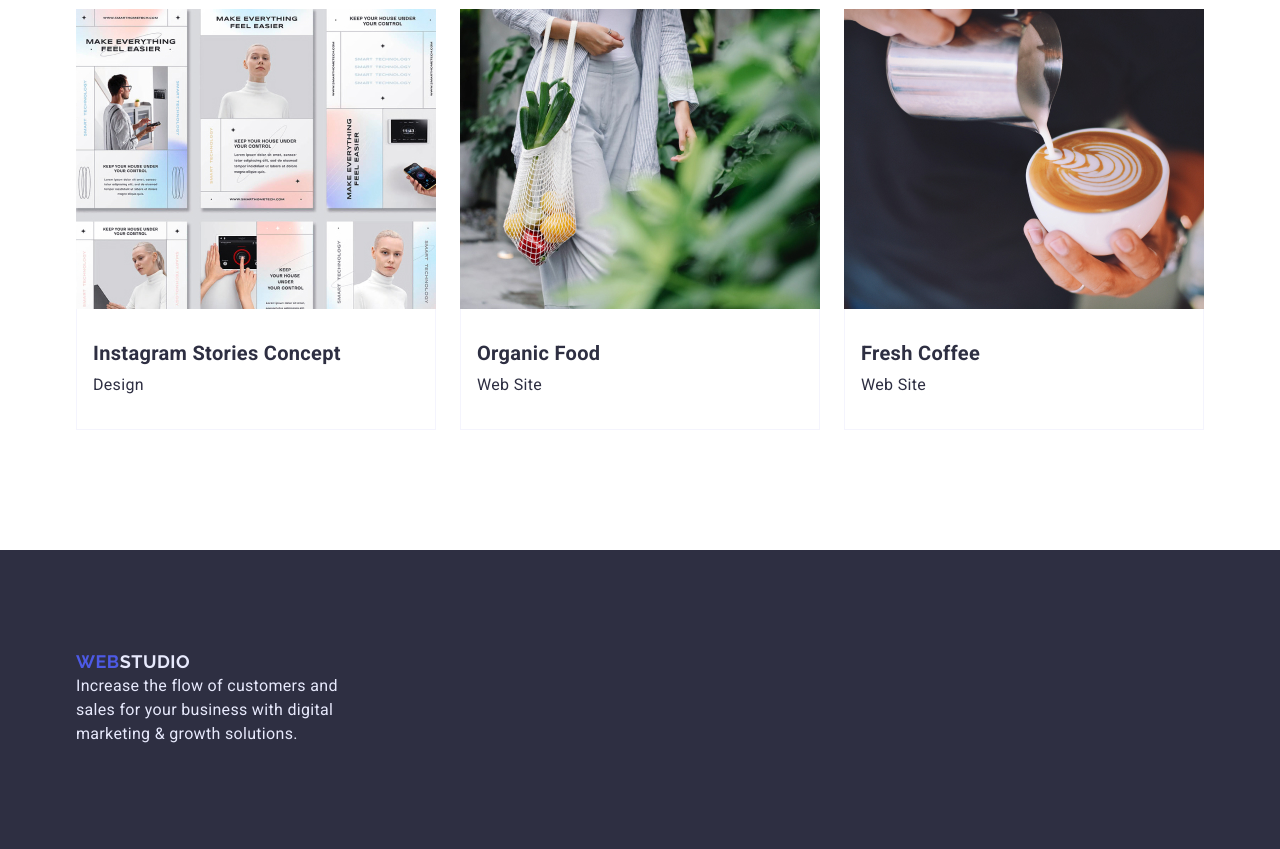
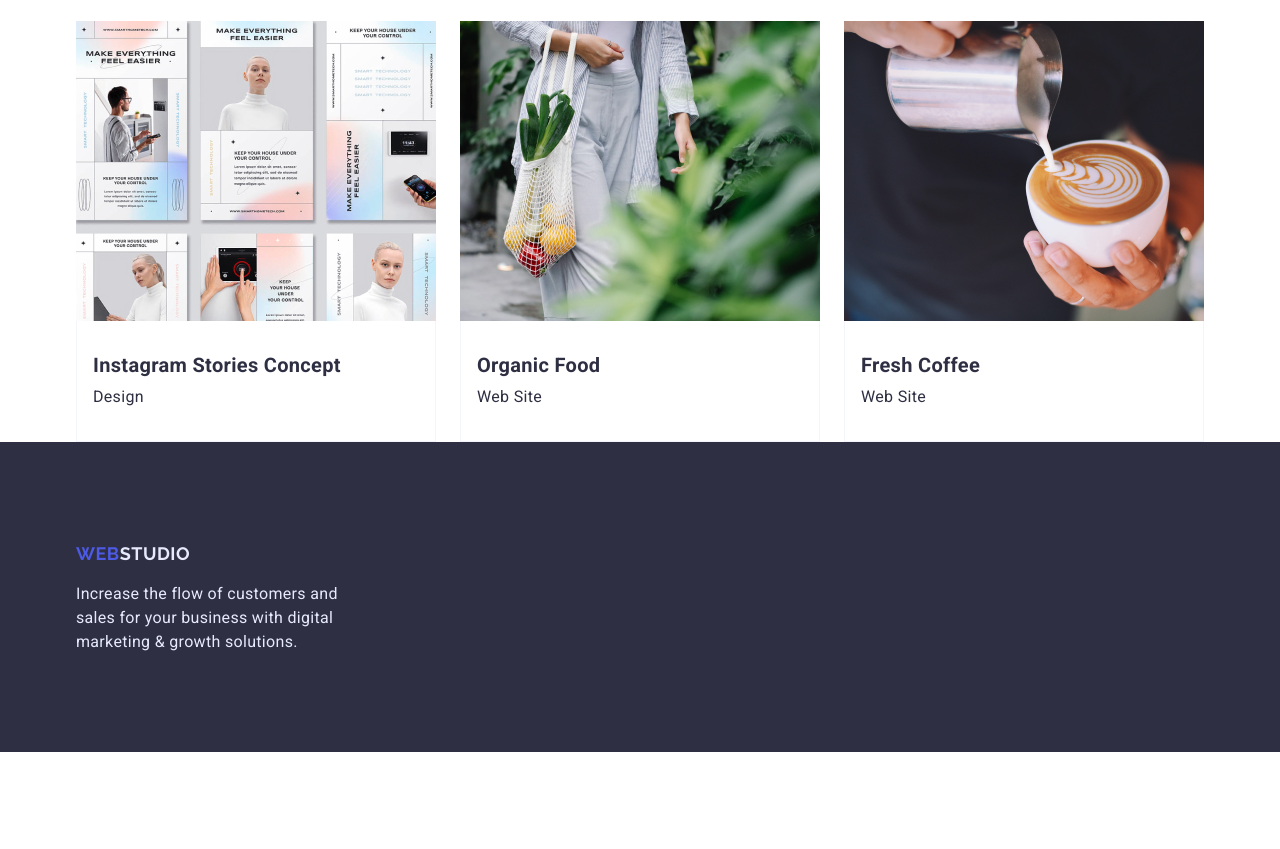
Before and after one commit to Hantamico/goit-markup-hw-03, a plain HTML site: page portfolio.html in a window 1280 px wide. Shown: the part 1170-2019 px from the top of the page. After the commit the page ends 1924 px from the top, so only its background shows below. Drawn offline with Linux system fonts and the light colour scheme.

Commit message:
hw3 V0.3

```diff
--- a/css/style.css
+++ b/css/style.css
@@ -21,12 +21,12 @@ ul {
 .container{
     display: flex;
     flex-wrap: wrap;
-    justify-content: space-between;
     align-items: center;
     width: 1158px;
     padding: 0 15px 0 15px;
     margin: auto;
 }
+
 
 .section{
     padding: 120px 0 120px 0
@@ -37,8 +37,13 @@ ul {
 }
 
 .portfolio-section{
-    padding-top: 96px;
-    padding-bottom: 120px;
+    padding-top: 108px;
+    padding-bottom: 0px;
+}
+
+.catalog-section{
+    padding: 120px 0 0 0;
+    padding-top: 0px;
 }
 
 .catalog-link{
@@ -73,6 +78,7 @@ ul {
 .primary-navigation-list{
     list-style: none;
     display: flex;
+    margin-right: 320px;
 }
 
 .primary-navigation-list .primary-nav-item:not(:last-child) {
@@ -356,15 +362,27 @@ ul {
 
 .footer-desc-block{
     width: 264px;
-        padding: 100px 0;
-    }
+    padding: 100px 0;
+}
 
+.footer-logo {
+    font-family: 'Raleway';
+    font-weight: 800;
+    text-decoration: none;
+    font-size: 18px;
+    line-height: 1.3;
+    letter-spacing: 0.03em;
+    color: #E7E9FC;
+    display: block;
+    margin-bottom: 16px;
+}
 
-.footer .logo {
-    background-color: #2E2F42;
-    color: #E7E9FC;
+.footer-logo span{
+        font-family: 'Raleway';
+            color: #4D5AE5;
+            font-weight: 800;
+}
 
-}
 
 .footer-desc{
     font-weight: 400;
--- a/portfolio.html
+++ b/portfolio.html
@@ -62,6 +62,8 @@
           <li><button class="filter-item" type="button">Marketing</button></li>
         </ul>
         <!--Catalog-->
+      </section>
+      <section class="catalog-section">
         <div class="container">
           <ul class="catalog-list">
             <li class="catalog-item">
@@ -188,7 +190,7 @@
     <footer class="footer">
       <div class="container">
         <div class="footer-desc-block">
-          <a href="./index.html" class="logo"><span>WEB</span>STUDIO</a>
+          <a href="./index.html" class="footer-logo"><span>WEB</span>STUDIO</a>
           <p class="footer-desc">
             Increase the flow of customers and sales for your business with
             digital marketing & growth solutions.
```
Also changed, not shown: index.html (+1 -1 lines).
